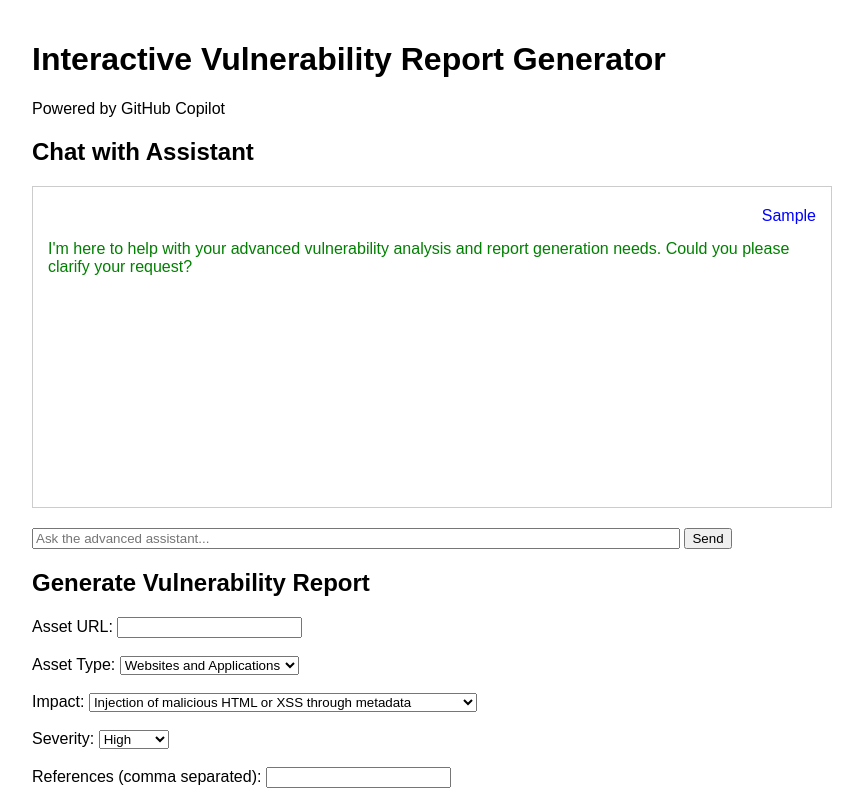
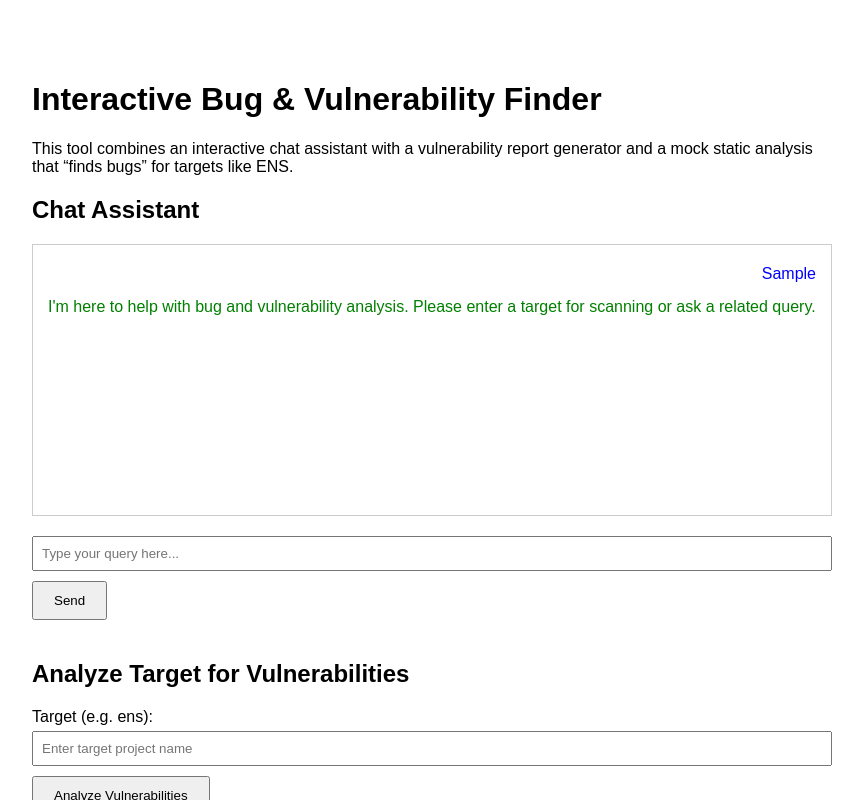
Before and after one commit to phonkgentor/bugs, a plain HTML site: page index.html in a window 1280 px wide. Both pictures are taken after typing "Sample" into the empty fields and a click on the button "Send". Shown: the top 800 px of the page, without its empty margins (208-1071 px from the left). Drawn offline with Linux system fonts and the light colour scheme.

Commit message:
Update index.html

```diff
--- a/index.html
+++ b/index.html
@@ -1,24 +1,29 @@
 <!DOCTYPE html>
 <html lang="en">
   <head>
-  <meta charset="UTF-8">
-  <meta name="viewport" content="width=device-width, initial-scale=1">
-  <title>Interactive Vulnerability Report Generator (Powered by GitHub Copilot)</title>
+    <meta charset="UTF-8" />
+    <meta name="viewport" content="width=device-width, initial-scale=1" />
+    <title>Interactive Bug & Vulnerability Finder</title>
     <style>
       body {
         font-family: Arial, sans-serif;
         max-width: 800px;
-      margin: auto;
+        margin: 40px auto;
         padding: 20px;
       }
-    .chat-container {
+      .container {
+        margin-bottom: 40px;
+      }
+      .chat-container,
+      .analysis-container {
         border: 1px solid #ccc;
         padding: 10px;
         margin-bottom: 20px;
-      height: 300px;
+        height: 250px;
         overflow-y: auto;
       }
-    .chat-message {
+      .chat-message,
+      .analysis-message {
         margin: 5px 0;
         padding: 5px;
       }
@@ -30,29 +35,63 @@
         text-align: left;
         color: green;
       }
+      label {
+        display: block;
+        margin: 10px 0 5px;
+      }
+      input[type="text"],
+      select,
+      textarea {
+        width: 100%;
+        padding: 8px;
+        box-sizing: border-box;
+      }
+      button {
+        padding: 10px 20px;
+        margin-top: 10px;
+      }
+      pre {
+        background: #f7f7f7;
+        padding: 15px;
+        border: 1px solid #ddd;
+        overflow-x: auto;
+      }
     </style>
   </head>
   <body>
-  <h1>Interactive Vulnerability Report Generator</h1>
-  <p>Powered by GitHub Copilot</p>
+    <h1>Interactive Bug & Vulnerability Finder</h1>
+    <p>This tool combines an interactive chat assistant with a vulnerability report generator and a mock static analysis that “finds bugs” for targets like ENS.</p>
 
-  <h2>Chat with Assistant</h2>
+    <div class="container">
+      <h2>Chat Assistant</h2>
       <div class="chat-container" id="chatContainer"></div>
       <form id="chatForm">
-    <input type="text" id="chatInput" placeholder="Ask the advanced assistant..." required style="width:80%;">
+        <input type="text" id="chatInput" placeholder="Type your query here..." required />
         <button type="submit">Send</button>
       </form>
+    </div>
 
+    <div class="container">
+      <h2>Analyze Target for Vulnerabilities</h2>
+      <form id="analysisForm">
+        <label for="targetInput">Target (e.g. ens):</label>
+        <input type="text" id="targetInput" placeholder="Enter target project name" required />
+        <button type="submit">Analyze Vulnerabilities</button>
+      </form>
+      <div class="analysis-container" id="analysisContainer"></div>
+    </div>
+
+    <div class="container">
       <h2>Generate Vulnerability Report</h2>
       <form id="reportForm">
         <label for="assetUrl">Asset URL:</label>
-    <input type="text" id="assetUrl" required><br><br>
+        <input type="text" id="assetUrl" placeholder="https://app.ens.domains" required />
 
         <label for="assetType">Asset Type:</label>
         <select id="assetType">
           <option value="Smart Contract">Smart Contract</option>
           <option value="Websites and Applications" selected>Websites and Applications</option>
-    </select><br><br>
+        </select>
 
         <label for="impact">Impact:</label>
         <select id="impact">
@@ -63,92 +102,100 @@
           <option value="Subdomain takeover with already-connected wallet interaction">
             Subdomain takeover with already-connected wallet interaction
           </option>
-    </select><br><br>
+        </select>
 
         <label for="severity">Severity:</label>
         <select id="severity">
           <option value="High">High</option>
           <option value="Medium">Medium</option>
           <option value="Low">Low</option>
-    </select><br><br>
+        </select>
 
         <label for="references">References (comma separated):</label>
-    <input type="text" id="references"><br><br>
+        <input type="text" id="references" placeholder="https://github.com/ensdomains/ens-app-v3, ..." />
 
         <label for="poc">Proof of Concept:</label>
-    <textarea id="poc" rows="4" cols="50" placeholder="Enter your PoC code or detailed description"></textarea><br><br>
+        <textarea id="poc" rows="4" placeholder="Enter your PoC code or description"></textarea>
 
         <button type="submit">Generate Report</button>
       </form>
 
-  <h2>Generated Report</h2>
+      <h3>Generated Report</h3>
       <pre id="reportOutput"></pre>
+    </div>
 
+    <!-- Include your analysis tool integration here, e.g., an o3-mini library -->
+    <script src="https://cdn.example.com/o3-mini.js"></script>
     <script src="reportGenerator.js"></script>
     <script>
-    // Chat functionality: simulate advanced GitHub Copilot-powered assistant response
+      // Chat Assistant functionality
       const chatContainer = document.getElementById('chatContainer');
       const chatForm = document.getElementById('chatForm');
       const chatInput = document.getElementById('chatInput');
 
-    chatForm.addEventListener('submit', function(e) {
+      chatForm.addEventListener('submit', async (e) => {
         e.preventDefault();
-      const userMessage = chatInput.value;
-      addChatMessage(userMessage, 'chat-user');
-      chatInput.value = '';
-      // Simulate an advanced assistant reply with a short delay
-      setTimeout(() => {
-        const assistantMessage = generateAdvancedAssistantResponse(userMessage);
-        addChatMessage(assistantMessage, 'chat-assistant');
-      }, 1000);
+        const userMsg = chatInput.value.trim();
+        if (!userMsg) return;
+        addChatMessage(userMsg, 'chat-user');
+        chatInput.value = "";
+
+        // For demonstration, we use a simple response builder. In production, integrate with o3-mini or another API.
+        const assistantMsg = await generateChatResponse(userMsg);
+        addChatMessage(assistantMsg, 'chat-assistant');
       });
 
       function addChatMessage(message, className) {
-      const messageElem = document.createElement('div');
-      messageElem.classList.add('chat-message', className);
-      messageElem.textContent = message;
-      chatContainer.appendChild(messageElem);
+        const msgElem = document.createElement('div');
+        msgElem.classList.add('chat-message', className);
+        msgElem.textContent = message;
+        chatContainer.appendChild(msgElem);
         chatContainer.scrollTop = chatContainer.scrollHeight;
       }
 
-    // Advanced assistant simulation function powered by GitHub Copilot ideas.
-    function generateAdvancedAssistantResponse(message) {
+      async function generateChatResponse(message) {
+        // Customized responses based on simple patterns
         const lowerMsg = message.toLowerCase();
-      if (lowerMsg.includes("advanced") && lowerMsg.includes("report")) {
-        return "To generate an advanced vulnerability report, please fill out the form below with detailed information about the asset, impact, severity, and any references or PoC details.";
-      } else if (lowerMsg.includes("poc")) {
-        return "For an advanced PoC, consider using dynamic demonstration scripts or controlled examples that clearly show how the vulnerability can be exploited.";
-      } else if (lowerMsg.includes("how") || lowerMsg.includes("explain")) {
-        return "Our system collects asset data, allows for detailed impact and severity selection, and then auto-generates a comprehensive vulnerability report complete with PoC, vulnerability specifics, impact analysis, and references.";
-      } else {
-        return "I'm here to help with your advanced vulnerability analysis and report generation needs. Could you please clarify your request?";
+        if (lowerMsg.includes("ens") && lowerMsg.includes("bug")) {
+          return "Analyzing ENS-related vulnerabilities using our integrated tool. Please check the analysis section!";
         }
+        return "I'm here to help with bug and vulnerability analysis. Please enter a target for scanning or ask a related query.";
       }
 
-    // Report generation functionality
-    const reportForm = document.getElementById('reportForm');
-    const reportOutput = document.getElementById('reportOutput');
+      // Vulnerability Analysis functionality
+      const analysisForm = document.getElementById('analysisForm');
+      const analysisContainer = document.getElementById('analysisContainer');
 
-    reportForm.addEventListener('submit', function(e) {
+      analysisForm.addEventListener('submit', async (e) => {
         e.preventDefault();
-      const assetUrl = document.getElementById('assetUrl').value;
-      const assetType = document.getElementById('assetType').value;
-      const impact = document.getElementById('impact').value;
-      const severity = document.getElementById('severity').value;
-      const references = document.getElementById('references').value.split(',').map(s => s.trim());
-      const poc = document.getElementById('poc').value;
+        const target = document.getElementById('targetInput').value.trim();
+        if (!target) return;
 
-      const report = generateVulnerabilityReport({
-        assetUrl,
-        assetType,
-        impact,
-        severity,
-        references,
-        poc
+        addAnalysisMessage(`Starting vulnerability analysis for target: ${target}`, 'analysis-message');
+
+        // Call a simulated vulnerability analysis function.
+        const analysisResult = await analyzeVulnerabilities(target);
+        addAnalysisMessage(analysisResult, 'analysis-message');
       });
 
-      reportOutput.textContent = report;
-    });
+      function addAnalysisMessage(message, className) {
+        const msgElem = document.createElement('div');
+        msgElem.classList.add('analysis-message', className);
+        msgElem.textContent = message;
+        analysisContainer.appendChild(msgElem);
+        analysisContainer.scrollTop = analysisContainer.scrollHeight;
+      }
+
+      async function analyzeVulnerabilities(target) {
+        // Simulated analysis; replace with real calls to tools like Slither or Mythril for smart contracts.
+        // For demonstration, if the target includes 'ens', provide a mock result.
+        if (target.toLowerCase().includes("ens")) {
+          return "Found potential issues in ENS: possible reentrancy vulnerability in contract 'ENSRegistry' and unchecked external calls in 'Resolver' contract. Further analysis recommended.";
+        }
+        return `No vulnerabilities detected for ${target}.`;
+      }
+
+      // Report Generation functionality is contained in reportGenerator.js.
     </script>
   </body>
 </html>
```
Lines whose indentation alone changed are shown as unchanged.
